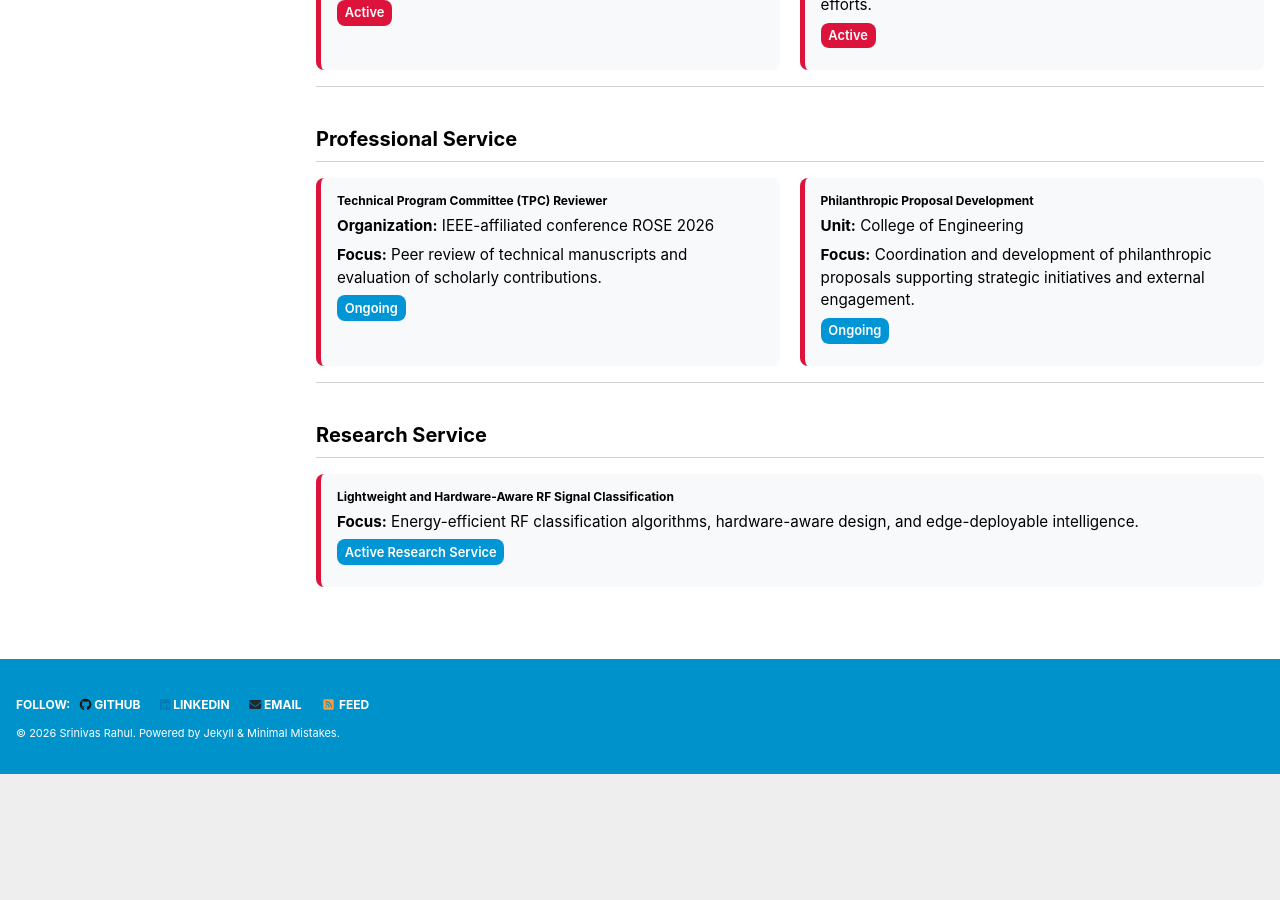
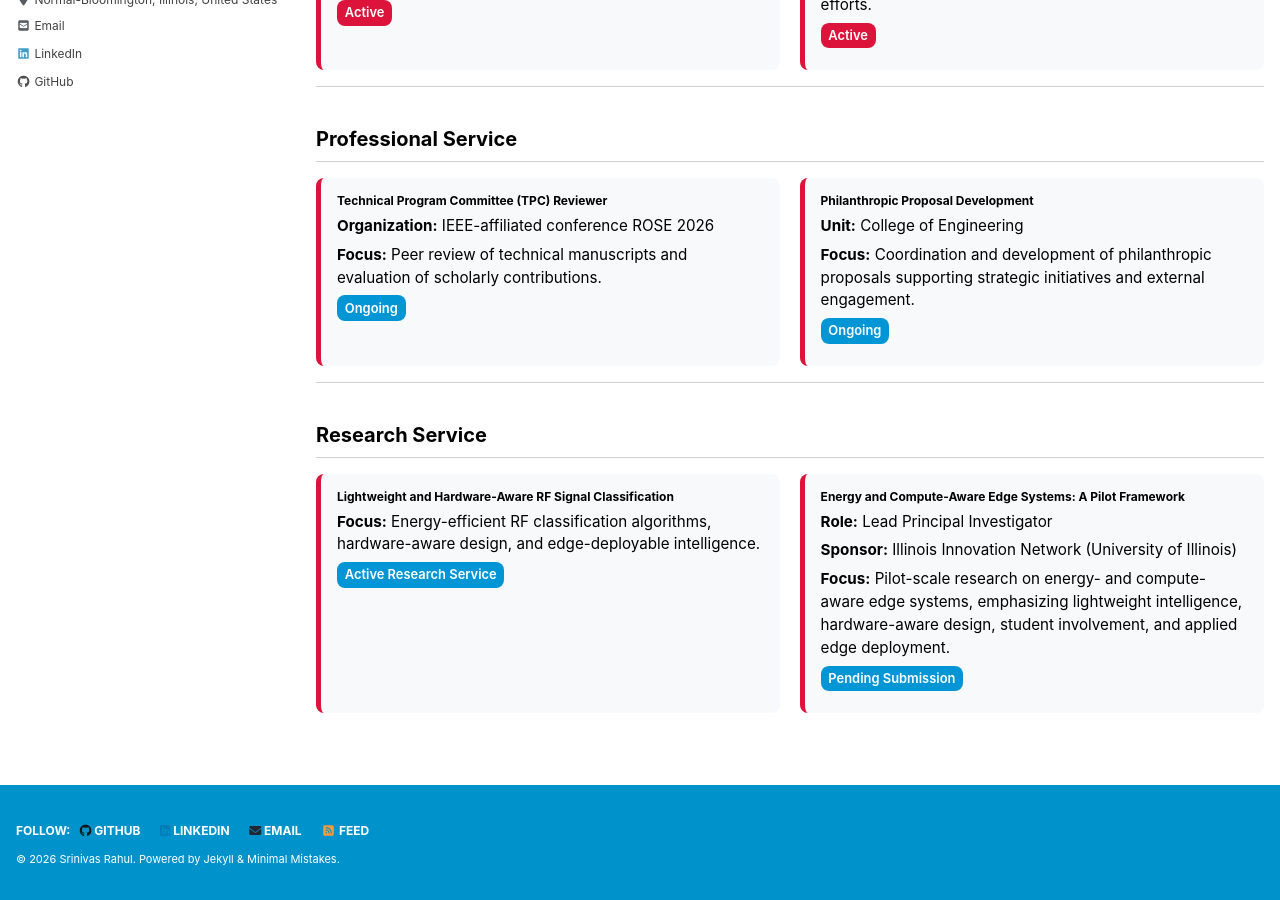
Before and after one commit to srsapireddy/srsapireddy.github.io, a Jekyll site: the page built from _pages/service.md, in a window 1280 px wide and 900 px high, scrolled down 439 px. Built offline with Jekyll 4.4.1, drawn with Linux system fonts in a browser that asks for light colours; cached includes are drawn as plain includes; nearby versions of some CDN libraries; before the commit the page ends 1213 px from its top, so only the background shows below that.

Commit message:
Update service.md

```diff
--- a/_pages/service.md
+++ b/_pages/service.md
@@ -106,4 +106,13 @@
 <p><span class="badge">Active Research Service</span></p>
 </div>
 
+<div class="service-card">
+  <h4>Energy and Compute-Aware Edge Systems: A Pilot Framework</h4>
+  <p><strong>Role:</strong> Lead Principal Investigator</p>
+  <p><strong>Sponsor:</strong> Illinois Innovation Network (University of Illinois)</p>
+  <p><strong>Focus:</strong> Pilot-scale research on energy- and compute-aware edge systems, emphasizing lightweight intelligence, hardware-aware design, student involvement, and applied edge deployment.</p>
+  <p><span class="badge">Pending Submission</span></p>
 </div>
+
+
+</div>
```
